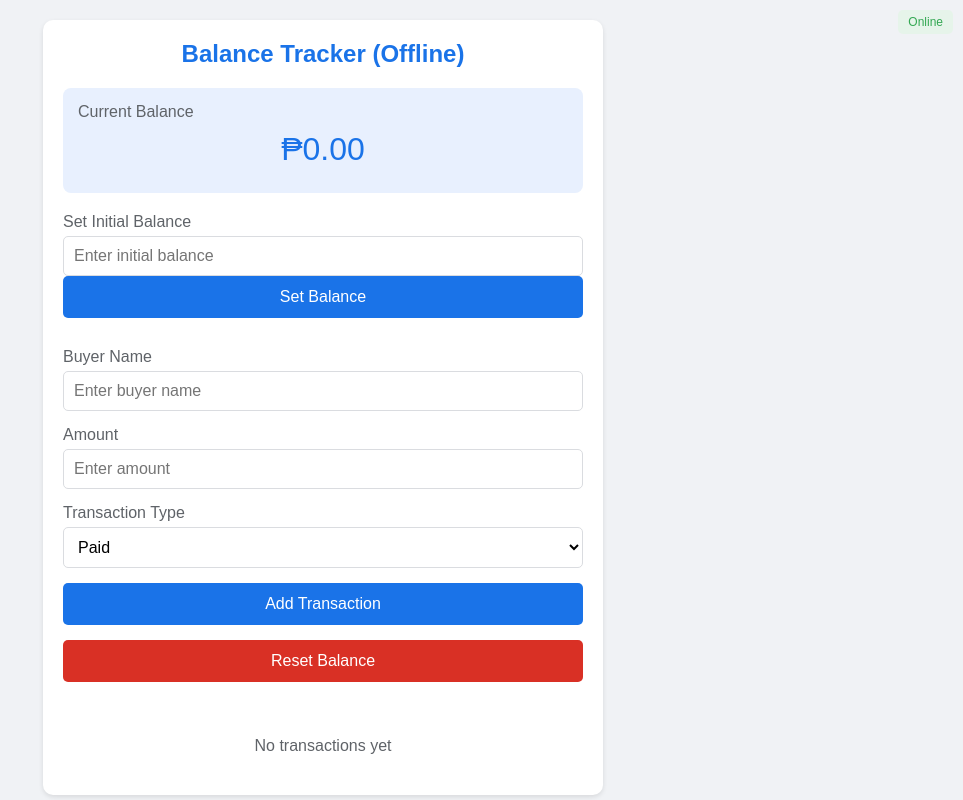
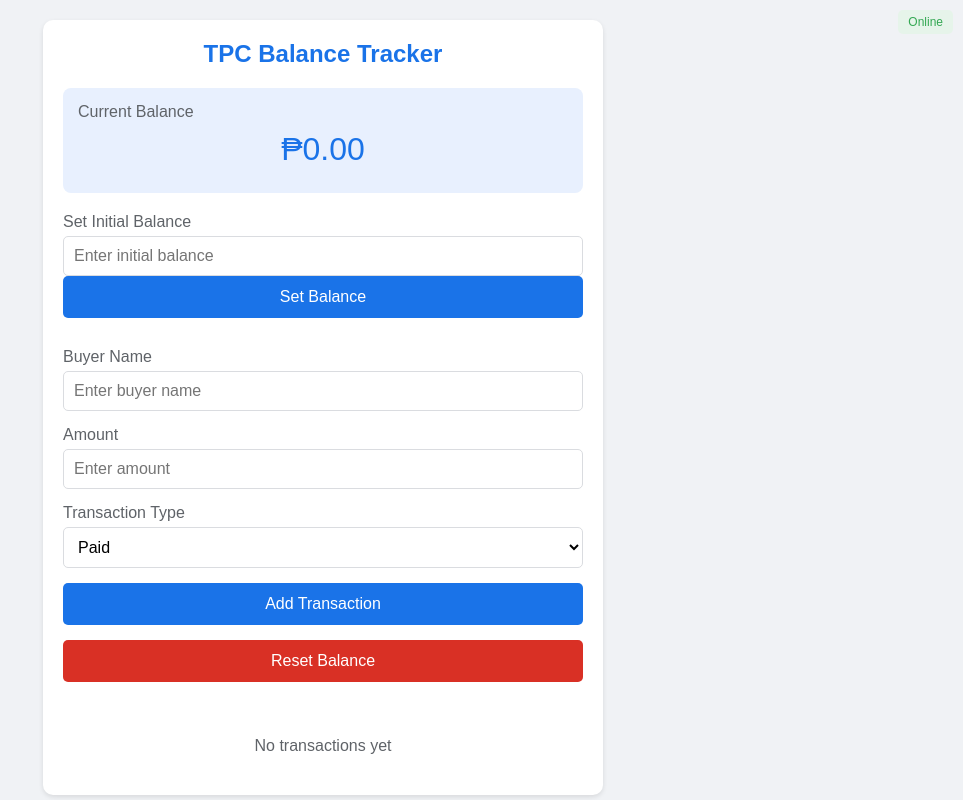
Before and after one commit to Kerbypogi-0/TPC-Load-Tracker, a plain HTML site: page index.html in a window 1280 px wide. Shown: the top 800 px of the page, without its empty margins (317-1280 px from the left). Drawn offline with Linux system fonts and the light colour scheme.

Commit message:
Update index.html

```diff
--- a/index.html
+++ b/index.html
@@ -267,7 +267,7 @@
     <div id="offlineIndicator" class="offline-indicator">Loading...</div>
 
     <div class="container">
-        <h1>Balance Tracker (Offline)</h1>
+        <h1>TPC Balance Tracker</h1>
 
         <div class="balance-section">
             <label>Current Balance</label>
```
